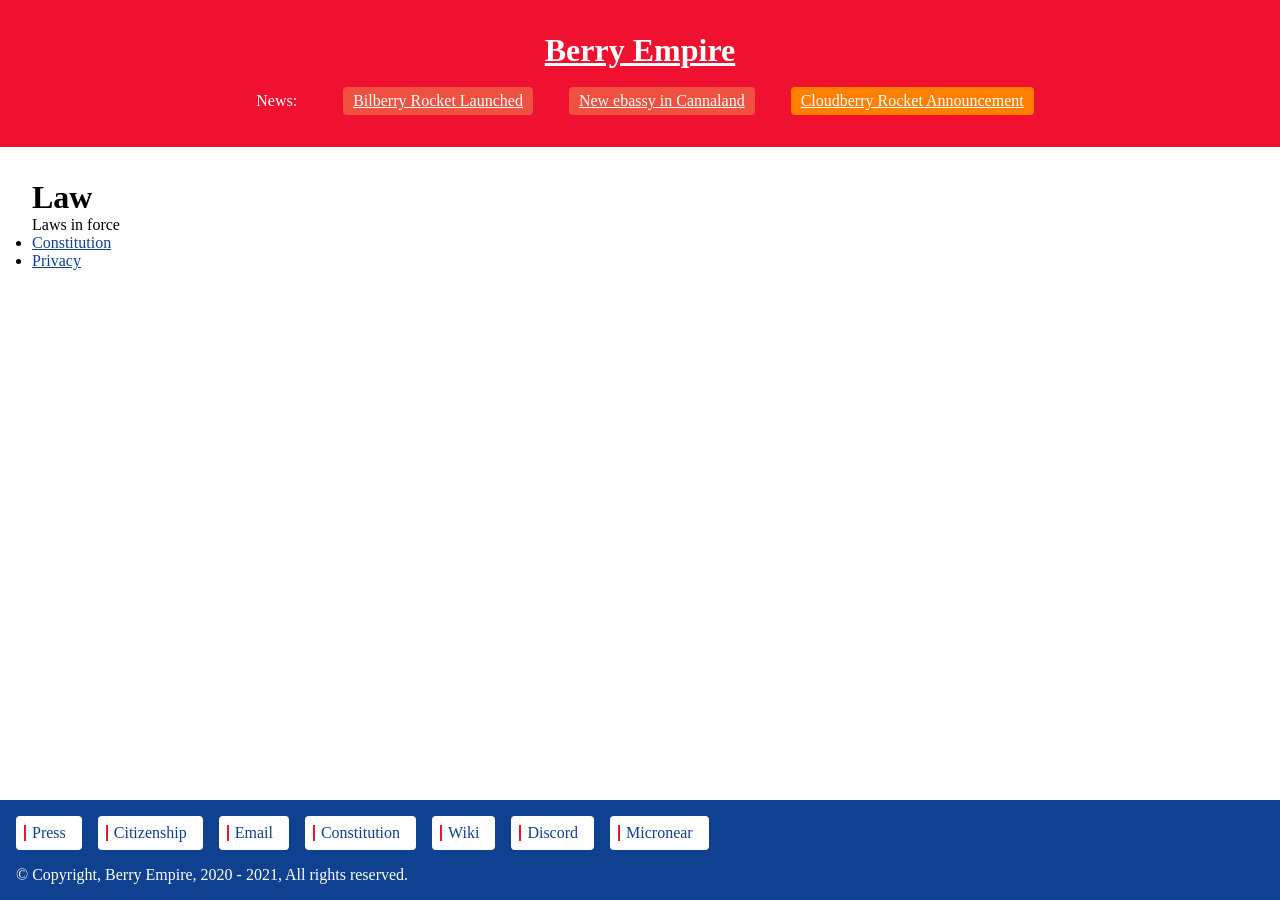
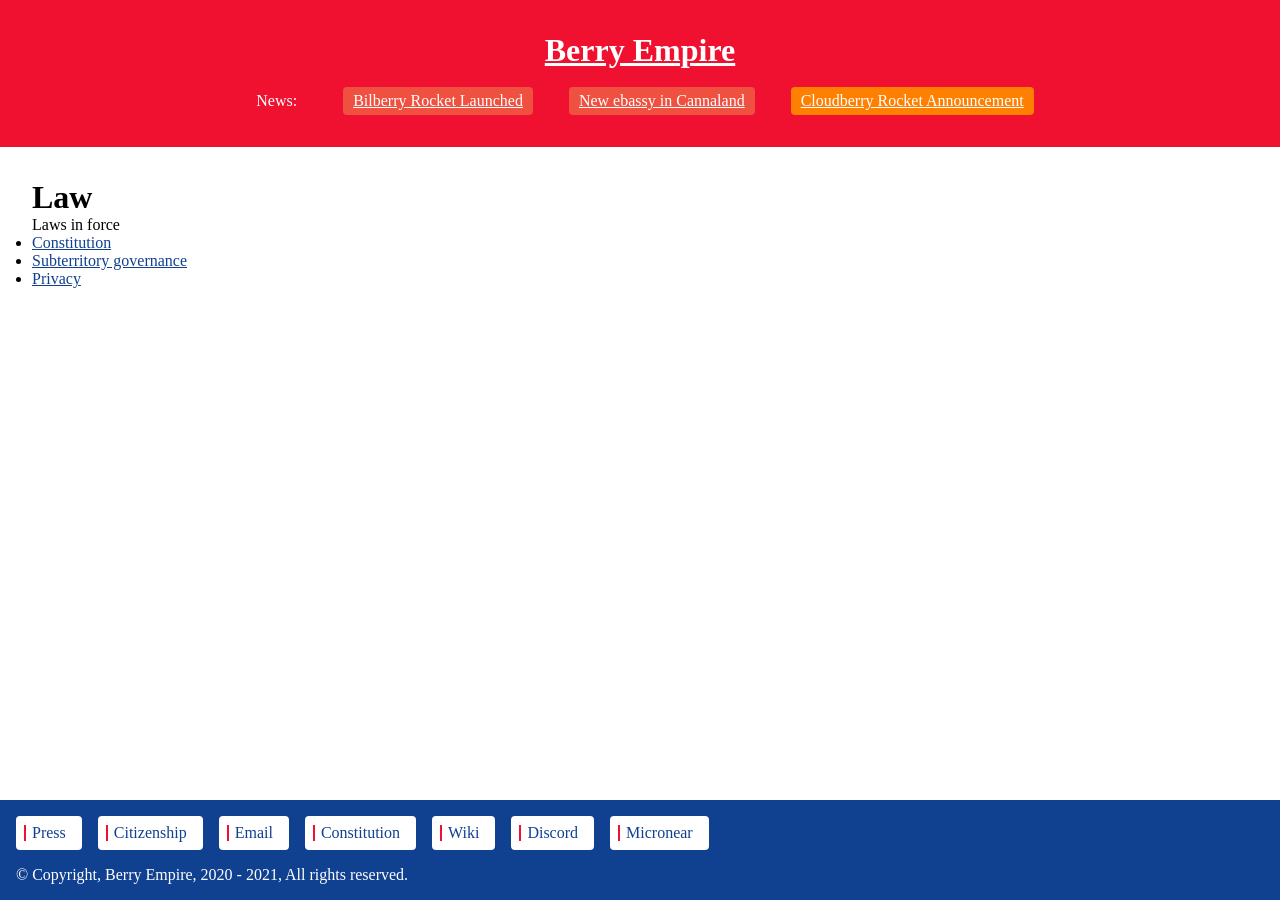
Before and after one commit to berryempire/berryempire.github.io, a Jekyll site: the page built from law/index.md, in a window 1280 px wide. Built offline with Jekyll 4.4.1, drawn with Linux system fonts in a browser that asks for light colours; our own code applies the rules of GitHub Pages for plain Markdown files.

Commit message:
Update index.md

```diff
--- a/law/index.md
+++ b/law/index.md
@@ -2,5 +2,6 @@
 <p>Laws in force</p>
 <ul>
   <li><a href="./constitution.html">Constitution</a></li>
+  <li><a href="./subterritory.html">Subterritory governance</a></li>
   <li><a href="./privacy.html">Privacy</a></li>
 </ul>
```
